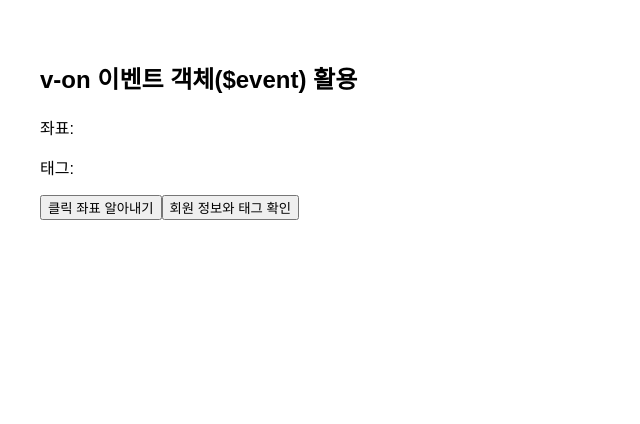
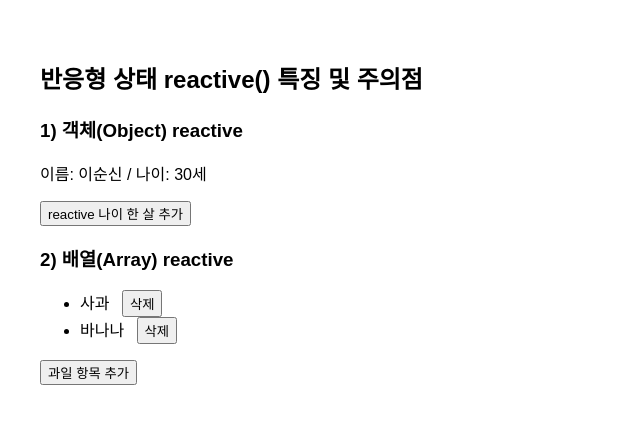
Before and after one commit to cyjin0704-ops/Frontend, a Vue app: page / in a window 1280 px wide. Shown: the top 424 px of the page, without its empty margins (0-640 px from the left). Built offline with nearby package versions, Linux system fonts and the light colour scheme.

Commit message:
ref, reactive, computed

```diff
--- a/src/App.vue
+++ b/src/App.vue
@@ -1,8 +1,9 @@
 <script setup>
-import EventObjectExample from './components/practices/basic/P. 105 code challenge-Vue Event Handling/event-object-example.vue'
+import ReactiveExample from './components/practices/basic/P. 126 code challenge-Reactive state/reactive()-example.vue'
 </script>
+
 <template>
   <div style="padding: 20px">
-    <EventObjectExample />
+    <ReactiveExample />
   </div>
 </template>
--- /dev/null
+++ b/src/components/practices/basic/P. 126 code challenge-Reactive state/reactive()-example.vue
@@ -0,0 +1,36 @@
+<script setup>
+import { reactive } from 'vue'
+
+const userReactive = reactive({ name: '이순신', age: 30 })
+const celebrateReactive = () => {
+  userReactive.age++
+}
+
+const items = reactive(['사과', '바나나'])
+const addItem = () => {
+  items.push(`과일 ${items.length + 1}`)
+}
+const removeItem = (index) => {
+  items.splice(index, 1)
+}
+</script>
+
+<template>
+  <div class="practice-section">
+    <h2>반응형 상태 reactive() 특징 및 주의점</h2>
+    <h3>1) 객체(Object) reactive</h3>
+    <p>이름: {{ userReactive.name }} / 나이: {{ userReactive.age }}세</p>
+    <button @click="celebrateReactive">reactive 나이 한 살 추가</button>
+
+    <h3>2) 배열(Array) reactive</h3>
+    <ul>
+      <li v-for="(item, index) in items" :key="index">
+        {{ item }}
+        <button @click="removeItem(index)" style="margin-left: 8px; padding: 2px 6px">
+          삭제
+        </button>
+      </li>
+    </ul>
+    <button @click="addItem">과일 항목 추가</button>
+  </div>
+</template>
```
Also changed, not shown: src/components/practices/basic/P. 126 code challenge-Reactive state/computed()-example.vue (added, +32 -0 lines), src/components/practices/basic/P. 126 code challenge-Reactive state/ref()-example.vue (added, +28 -0 lines), 1 other file (tests, documents, lock files or other folders).
